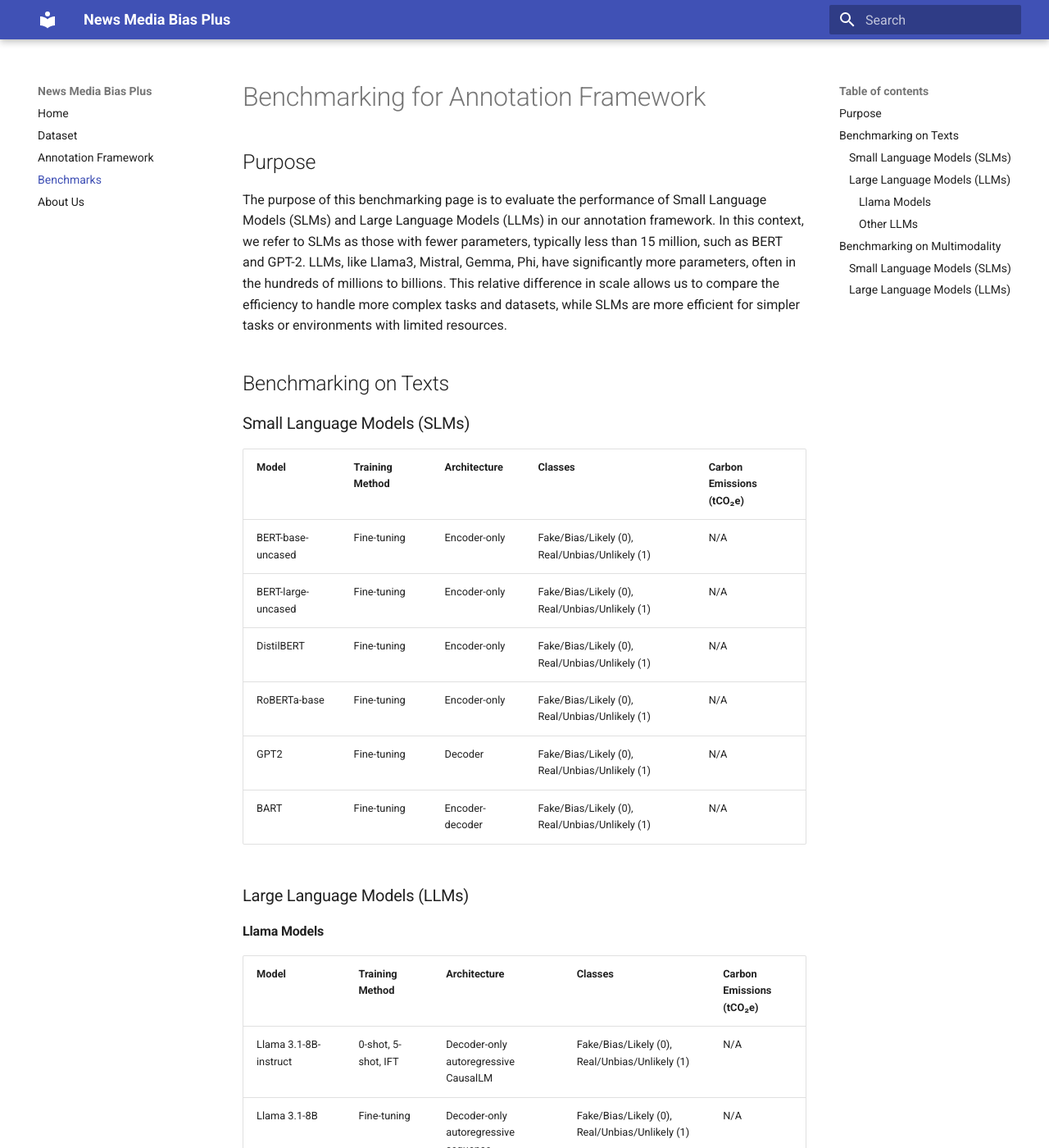
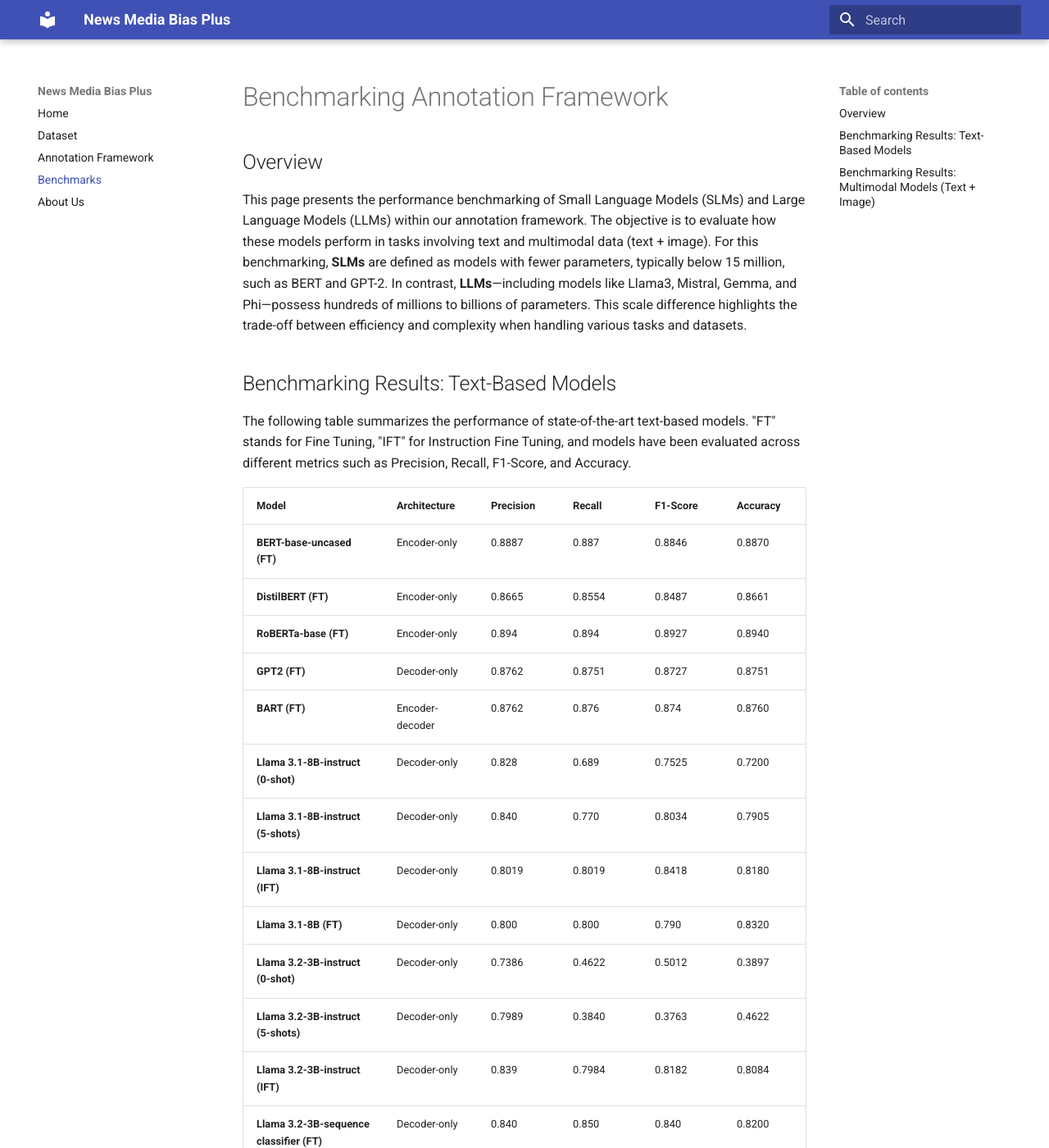
Before and after one commit to VectorInstitute/Newsmediabias-plus, an MkDocs documentation site: the page built from docs/Benchmark.md, in a window 1280 px wide and 1400 px high. Shown: the whole window at 82% size. Built offline with MkDocs 1.6.1 and Material for MkDocs 9.7.7, drawn with Linux system fonts in a browser that asks for light colours; some of the changed text lies outside the part shown.

Commit message:
Add/update MkDocs documentation

```diff
--- a/docs/Benchmark.md
+++ b/docs/Benchmark.md
@@ -1,68 +1,55 @@
-# Benchmarking for Annotation Framework
+# Benchmarking Annotation Framework
 
-## Purpose
+## Overview
 
-The purpose of this benchmarking page is to evaluate the performance of Small Language Models (SLMs) and Large Language Models (LLMs) in our annotation framework. In this context, we refer to SLMs as those with fewer parameters, typically less than 15 million, such as BERT and GPT-2. LLMs, like Llama3, Mistral, Gemma, Phi, have significantly more parameters, often in the hundreds of millions to billions. This relative difference in scale allows us to compare the efficiency to handle more complex tasks and datasets, while SLMs are more efficient for simpler tasks or environments with limited resources.
+This page presents the performance benchmarking of Small Language Models (SLMs) and Large Language Models (LLMs) within our annotation framework. The objective is to evaluate how these models perform in tasks involving text and multimodal data (text + image). For this benchmarking, **SLMs** are defined as models with fewer parameters, typically below 15 million, such as BERT and GPT-2. In contrast, **LLMs**—including models like Llama3, Mistral, Gemma, and Phi—possess hundreds of millions to billions of parameters. This scale difference highlights the trade-off between efficiency and complexity when handling various tasks and datasets.
 
-## Benchmarking on Texts
+## Benchmarking Results: Text-Based Models
 
-### Small Language Models (SLMs)
+The following table summarizes the performance of state-of-the-art text-based models. "FT" stands for Fine Tuning, "IFT" for Instruction Fine Tuning, and models have been evaluated across different metrics such as Precision, Recall, F1-Score, and Accuracy.
 
-| Model               | Training Method | Architecture            | Classes                                               | Carbon Emissions (tCO₂e) |
-|---------------------|------------------|-------------------------|-------------------------------------------------------|--------------------------|
-| BERT-base-uncased   | Fine-tuning      | Encoder-only            | Fake/Bias/Likely (0), Real/Unbias/Unlikely (1)        | N/A                      |
-| BERT-large-uncased  | Fine-tuning      | Encoder-only            | Fake/Bias/Likely (0), Real/Unbias/Unlikely (1)        | N/A                      |
-| DistilBERT          | Fine-tuning      | Encoder-only            | Fake/Bias/Likely (0), Real/Unbias/Unlikely (1)        | N/A                      |
-| RoBERTa-base        | Fine-tuning      | Encoder-only            | Fake/Bias/Likely (0), Real/Unbias/Unlikely (1)        | N/A                      |
-| GPT2                | Fine-tuning      | Decoder                 | Fake/Bias/Likely (0), Real/Unbias/Unlikely (1)        | N/A                      |
-| BART                | Fine-tuning      | Encoder-decoder         | Fake/Bias/Likely (0), Real/Unbias/Unlikely (1)        | N/A                      |
+| Model                              | Architecture             | Precision | Recall | F1-Score | Accuracy |
+| ---------------------------------- | ------------------------ | --------- | ------ | -------- | -------- |
+| **BERT-base-uncased (FT)**         | Encoder-only             | 0.8887    | 0.887  | 0.8846   | 0.8870   |
+| **DistilBERT (FT)**                | Encoder-only             | 0.8665    | 0.8554 | 0.8487   | 0.8661   |
+| **RoBERTa-base (FT)**              | Encoder-only             | 0.894     | 0.894  | 0.8927   | 0.8940   |
+| **GPT2 (FT)**                      | Decoder-only             | 0.8762    | 0.8751 | 0.8727   | 0.8751   |
+| **BART (FT)**                      | Encoder-decoder          | 0.8762    | 0.876  | 0.874    | 0.8760   |
+| **Llama 3.1-8B-instruct (0-shot)** | Decoder-only             | 0.828     | 0.689  | 0.7525   | 0.7200   |
+| **Llama 3.1-8B-instruct (5-shots)**| Decoder-only             | 0.840     | 0.770  | 0.8034   | 0.7905   |
+| **Llama 3.1-8B-instruct (IFT)**    | Decoder-only             | 0.8019    | 0.8019 | 0.8418   | 0.8180   |
+| **Llama 3.1-8B (FT)**              | Decoder-only             | 0.800     | 0.800  | 0.790    | 0.8320   |
+| **Llama 3.2-3B-instruct (0-shot)** | Decoder-only             | 0.7386    | 0.4622 | 0.5012   | 0.3897   |
+| **Llama 3.2-3B-instruct (5-shots)**| Decoder-only             | 0.7989    | 0.3840 | 0.3763   | 0.4622   |
+| **Llama 3.2-3B-instruct (IFT)**    | Decoder-only             | 0.839     | 0.7984 | 0.8182   | 0.8084   |
+| **Llama 3.2-3B-sequence classifier (FT)** | Decoder-only     | 0.840     | 0.850  | 0.840    | 0.8200   |
+| **Mistral-v0.3-instruct (0-shot)** | Decoder-only             | 0.8153    | 0.5250 | 0.6380   | 0.6990   |
+| **Mistral-v0.3-instruct (5-shots)**| Decoder-only             | 0.8319    | 0.8134 | 0.8225   | 0.8230   |
+| **Mistral-v0.3-instruct (IFT)**    | Decoder-only             | 0.889     | 0.924  | 0.9062   | 0.8680   |
+| **Mistral-v0.3 (FT)**              | Decoder-only             | 0.820     | 0.820  | 0.820    | 0.8050   |
+| **qwen2.5-7B (0-shot)**            | Decoder-only             | 0.8576    | 0.8576 | 0.8576   | 0.8576   |
+| **qwen2.5-7B (5-shots)**           | Decoder-only             | 0.8660    | 0.8790 | 0.8720   | 0.8900   |
 
-### Large Language Models (LLMs)
+## Benchmarking Results: Multimodal Models (Text + Image)
 
-#### Llama Models
+The following table highlights the performance of multimodal models, which process both text and image inputs. These models were evaluated on weighted averages for Precision, Recall, and F1.
 
-| Model                       | Training Method               | Architecture                                 | Classes                                               | Carbon Emissions (tCO₂e) |
-|-----------------------------|-------------------------------|----------------------------------------------|-------------------------------------------------------|--------------------------|
-| Llama 3.1-8B-instruct        | 0-shot, 5-shot, IFT            | Decoder-only autoregressive CausalLM         | Fake/Bias/Likely (0), Real/Unbias/Unlikely (1)        | N/A                      |
-| Llama 3.1-8B                | Fine-tuning                    | Decoder-only autoregressive sequence classification | Fake/Bias/Likely (0), Real/Unbias/Unlikely (1)        | N/A                      |
-| Llama 3.2-1B-Instruct        | 0-shot, 5-shot, IFT            | Decoder-only autoregressive CausalLM         | Fake/Bias/Likely (0), Real/Unbias/Unlikely (1)        | N/A                      |
-| Llama 3.2-1B                | Fine-tuning                    | Decoder-only autoregressive sequence classification | Fake/Bias/Likely (0), Real/Unbias/Unlikely (1)        | N/A                      |
-| Llama 3.2-3B-instruct        | 0-shot, 5-shot, IFT            | Decoder-only autoregressive CausalLM         | Fake/Bias/Likely (0), Real/Unbias/Unlikely (1)        | N/A                      |
-| Llama 3.2-8B-sequence classifier | Fine-tuning                  | Decoder-only autoregressive sequence classification | Fake/Bias, Real/Unbias                                | N/A                      |
-| Llama 3 (70B)               | N/A                           | N/A                                          | N/A                                                   | 1900                     |
+| Model                                    | FT/IFT   | Architecture (Text-Image)         | Precision   | Recall      | F1          |
+| ---------------------------------------- | -------- | --------------------------------- | ----------- | ----------- | ----------- |
+| **SpotFake (XLNET + VGG-19)**            | FT       | Encoder-Encoder                   | 0.7415      | 0.6790      | 0.7040      |
+| **BERT + ResNet-34**                     | FT       | Encoder-Encoder                   | 0.8311      | 0.6277      | 0.6745      |
+| **FND-CLIP (BERT and CLIP/ResNET + CLIP)** | FT      | Encoder-Encoder                   | 0.6935      | 0.7151      | 0.7035      |
+| **InstructBlipV (Text + Images)**        | FT       | Encoder-Encoder                   | -           | -           | -           |
+| **Distill-bert/CLIP**                    | FT       | Encoder-Encoder                   | 0.5472      | 0.4047      | 0.4652      |
+| **google/paligemma-3b-pt-224**           | IFT      | Decoder-Encoder                   | -           | -           | -           |
+| **microsoft/Phi-3-vision-128k-instruct** | 0-shot   | Decoder-Encoder                   | -           | -           | -           |
+| **microsoft/Phi-3-vision-128k-instruct** | 5-shots  | Decoder-Encoder                   | -           | -           | -           |
+| **Pixtral-12B-2409**                     | 0-shot   | Decoder-Encoder                   | -           | -           | -           |
+| **Pixtral-12B-2409**                     | 2-shots  | Decoder-Encoder                   | -           | -           | -           |
+| **LLaVA-1.6**                            | 0-shot   | Decoder-Encoder                   | -           | -           | -           |
+| **Llama-3.2-11B-Vision-Instruct**        | 0-shot   | Decoder-Encoder                   | -           | -           | -           |
+| **meta-llama/Llama-Guard-3-11B-Vision**  | FT       | Decoder-Encoder                   | -           | -           | -           |
 
-#### Other LLMs
+---
 
-| Model                       | Training Method               | Architecture                                 | Classes                     | Carbon Emissions (tCO₂e) |
-|-----------------------------|-------------------------------|----------------------------------------------|-----------------------------|--------------------------|
-| Mistral-v0.3-instruct        | 0-shot, 5-shot, IFT            | Decoder-only autoregressive CausalLM         | Fake/Bias, Real/Unbias      | N/A                      |
-| Mistral-v0.3                | Fine-tuning                    | Decoder-only autoregressive sequence classification | Fake/Bias, Real/Unbias      | N/A                      |
-| Mistral-large-instruct (IFT) | IFT                           | N/A                                          | Fake/Bias, Real/Unbias      | N/A                      |
-| Gemma-2-9b-Instruct          | 0-shot, 5-shot, IFT            | Decoder-only, Causal LM                       | Fake/Bias, Real/Unbias      | N/A                      |
-| Gemma-2-9b                  | Fine-tuning                    | Decoder-only, sequence classification         | Fake/Bias, Real/Unbias      | N/A                      |
-
-## Benchmarking on Multimodality
-
-### Small Language Models (SLMs)
-
-| Model                              | Training Method      | Architecture (text-image)   |
-|------------------------------------|----------------------|------------------|
-| BERT + ResNet-34                   | Fine-tuning          | Encoder-Encoder   |
-| SAFE (Text-CNN + Image2Sentence)   | Fine-tuning          | Encoder-Encoder   |
-| SpotFake (XLNET + VGG-19)          | Fine-tuning          | Encoder-encoder   |
-| MCAN (BERT + VGG-19/CNN)           | Fine-tuning          | Encoder-encoder   |
-| FND-CLIP (BERT/ResNet + CLIP)      | Fine-tuning          | Encoder-encoder   |
-| InstructBlipV                      | Fine-tuning          | Encoder-encoder   |
-| DistilBERT + CLIP                  | Fine-tuning          | Encoder-encoder   |
-
-### Large Language Models (LLMs)
-
-| Model                                              | Training Method                          | Architecture (text-image)    |
-|----------------------------------------------------|------------------------------------------|------------------|
-| google/paligemma-3b-pt-224                         | Instruction fine-tuning                  | Decoder-encoder   |
-| microsoft/Phi-3-vision-128k-instruct               | 0-shot, 5-shot, Instruction fine-tuning | Decoder-encoder   |
-| Pixtral-12B-2409                                   | 0-shot, 5-shot, Instruction fine-tuning | Decoder-encoder   |
-| LLaVA-1.6                                          | 0-shot, 5-shot, Instruction fine-tuning | Decoder-encoder   |
-| Llama-3.2-11B-Vision-Instruct                      | 0-shot, 5-shot, Instruction fine-tuning | Decoder-encoder   |
-| meta-llama/Llama-3.2-11B-Vision                    | Fine-tuning                              | Decoder-encoder   |
-| meta-llama/Llama-Guard-3-11B-Vision                | Inference                                | Decoder-encoder   |
+This benchmarking offers an insightful overview of how various models, ranging from smaller to large-scale, perform in distinct environments and tasks. The text-based and multimodal benchmarks reflect the strength of these models in handling the complexities of both textual data and combined text-image inputs, providing a useful reference for selecting the appropriate model based on the task requirements.
```
